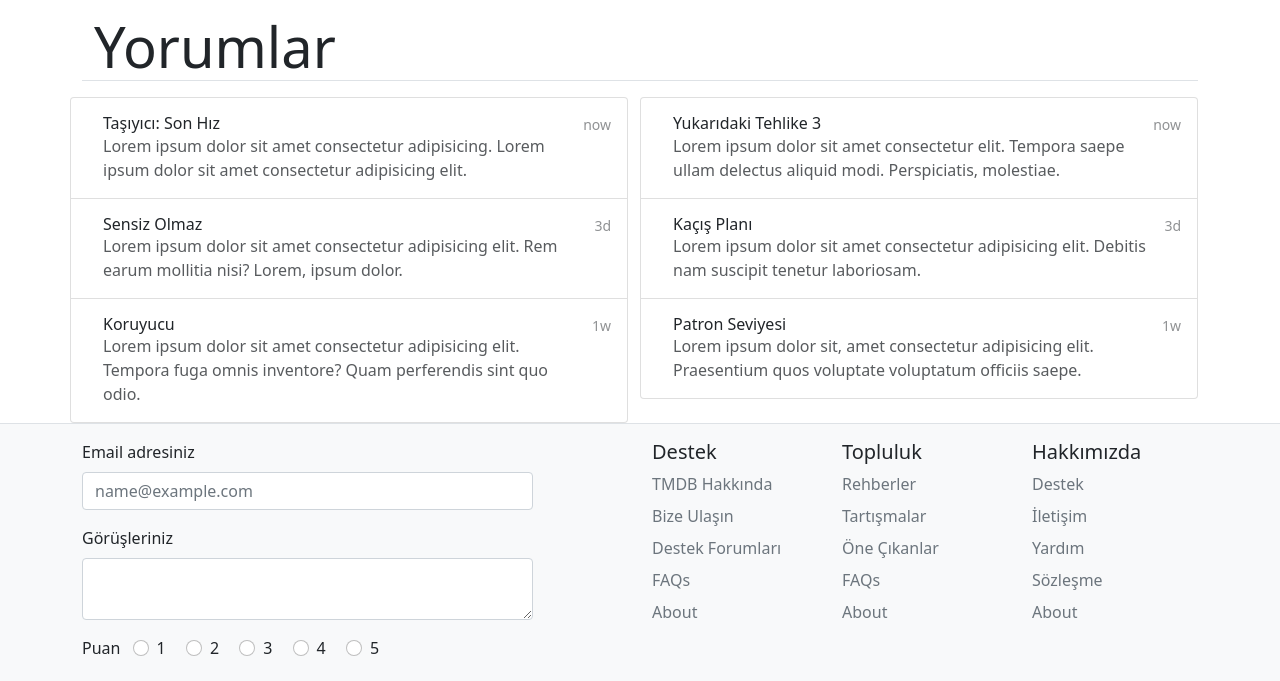
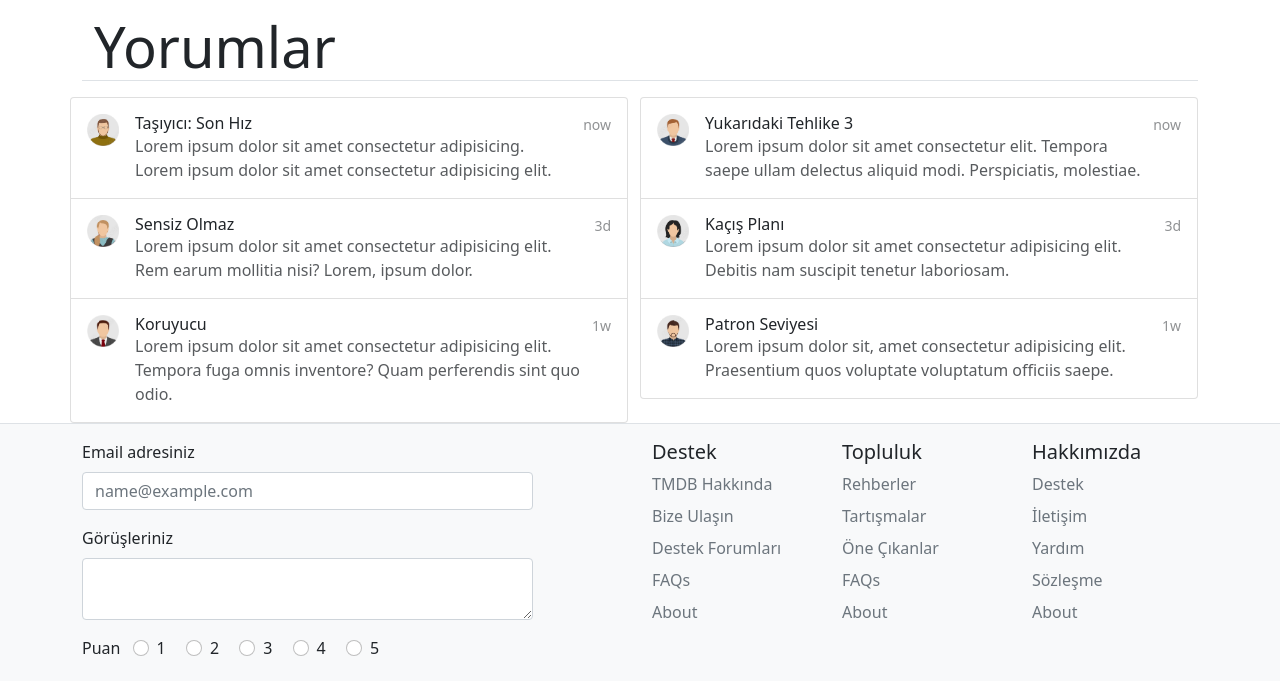
Before and after one commit to fatihcode/movies, a plain HTML site: page index.html in a window 1280 px wide. Shown: the part 2376-3057 px from the top of the page. Drawn offline with nearby package versions, Linux system fonts and the light colour scheme.

Commit message:
Yorum resim adı düzeldi

```diff
--- a/index.html
+++ b/index.html
@@ -383,7 +383,7 @@
        <div class="row">
            <div class="list-group col">
                 <a href="#" class="list-group-item list-group-item-action d-flex gap-3 py-3" aria-current="true">
-                    <img src="pic1.png" height="32px" alt="">
+                    <img src="img/pic1.png" height="32px" alt="">
                     <div class="d-flex gap-2 w-100 justify-content-between">
                         <div>
                             <h6 class="mb-0">Taşıyıcı: Son Hız</h6>
@@ -393,7 +393,7 @@
                     </div>
                 </a>
                 <a href="#" class="list-group-item list-group-item-action d-flex gap-3 py-3" aria-current="true">
-                    <img src="pic2.png" height="32px" alt="">
+                    <img src="img/pic2.png" height="32px" alt="">
                     <div class="d-flex gap-2 w-100 justify-content-between">
                         <div>
                             <h6 class="mb-0">Sensiz Olmaz</h6>
@@ -403,7 +403,7 @@
                         </div>
                     </a>
                 <a href="#" class="list-group-item list-group-item-action d-flex gap-3 py-3" aria-current="true">
-                    <img src="pic7.png" height="32px" alt="">
+                    <img src="img/pic7.png" height="32px" alt="">
                     <div class="d-flex gap-2 w-100 justify-content-between">
                         <div>
                             <h6 class="mb-0">Koruyucu</h6>
@@ -416,7 +416,7 @@
 
             <div class="list-group mb-4 col">
                 <a href="#" class="list-group-item list-group-item-action d-flex gap-3 py-3" aria-current="true">
-                    <img src="pic4.png" height="32px" alt="">
+                    <img src="img/pic4.png" height="32px" alt="">
                     <div class="d-flex gap-2 w-100 justify-content-between">
                         <div>
                             <h6 class="mb-0">Yukarıdaki Tehlike 3</h6>
@@ -428,7 +428,7 @@
                     </div>
                 </a>
                 <a href="#" class="list-group-item list-group-item-action d-flex gap-3 py-3" aria-current="true">
-                    <img src="pic5.png" height="32px" alt="">
+                    <img src="img/pic5.png" height="32px" alt="">
                     <div class="d-flex gap-2 w-100 justify-content-between">
                         <div>
                             <h6 class="mb-0">Kaçış Planı</h6>
@@ -438,7 +438,7 @@
                     </div>
                 </a>
                 <a href="#" class="list-group-item list-group-item-action d-flex gap-3 py-3" aria-current="true">
-                    <img src="pic6.png" height="32px" alt="">
+                    <img src="img/pic6.png" height="32px" alt="">
                     <div class="d-flex gap-2 w-100 justify-content-between">
                         <div>
                             <h6 class="mb-0">Patron Seviyesi</h6>
```
